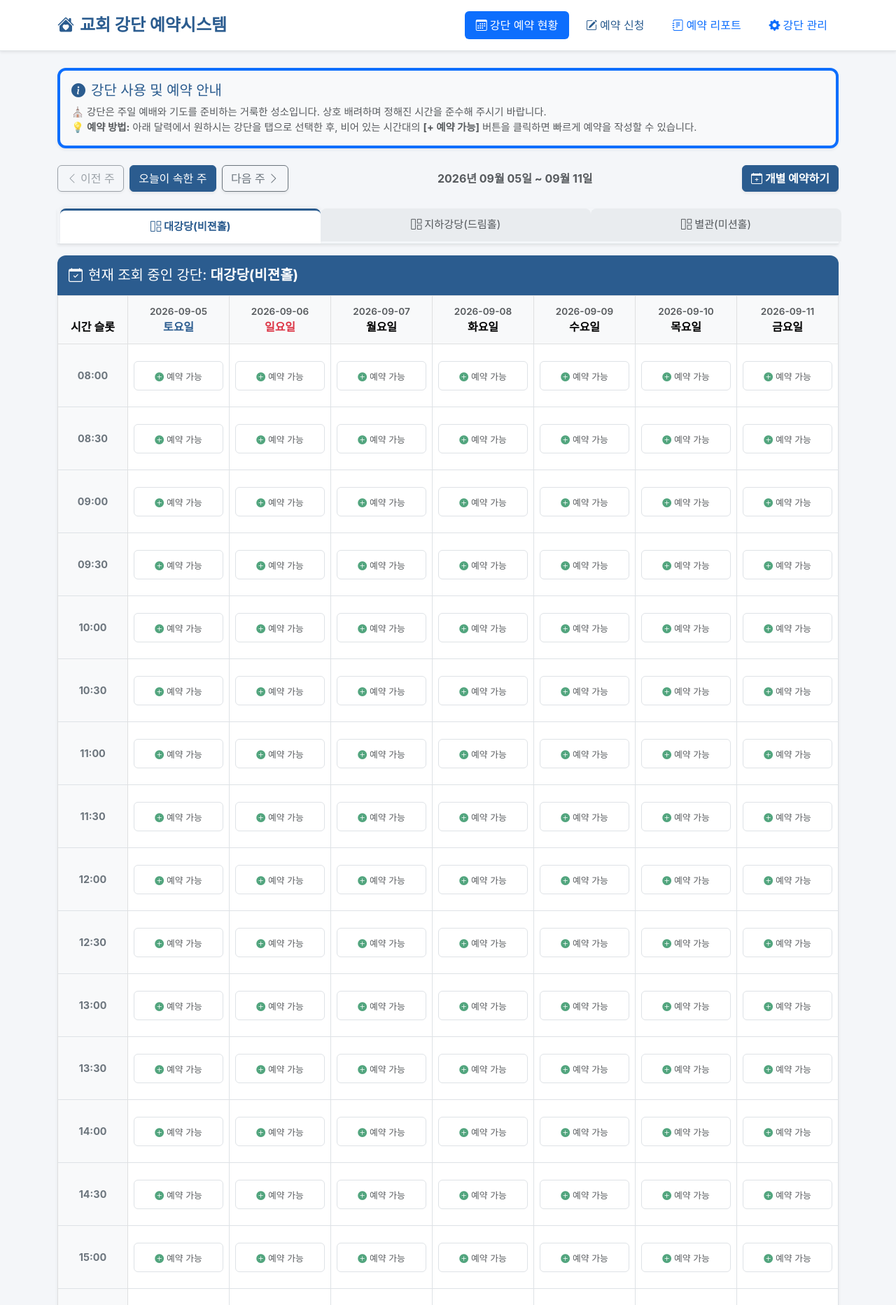
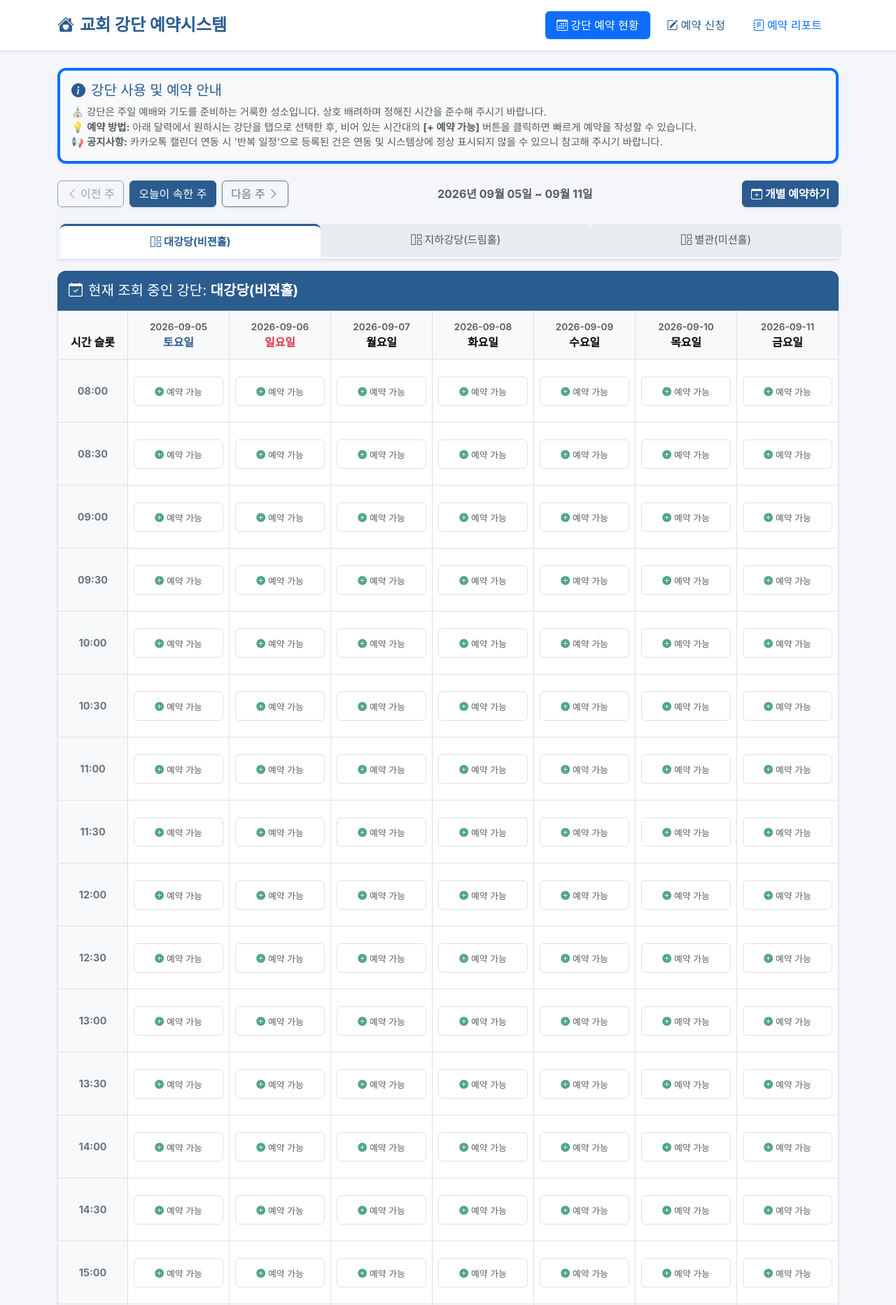
Before and after one commit to twayworks-bot/booking, a Flask app: page /reserve/ in a window 1280 px wide. Shown: the top 1865 px of the page at 70% size. Run offline with Flask 3, Linux system fonts and the light colour scheme; data comes from the database, SQL or seed files in the repository; data that the repository does not hold is empty.

Commit message:
update the admin page to be hidden.

```diff
--- a/app.py
+++ b/app.py
@@ -130,17 +130,18 @@ def get_event_slots(start_dt, end_dt):
     return slots
 
 def get_room_prefixes(room):
-    # 1. 강단별 기본 등록 단어 정의
+    # 1. 강단별 기본 등록 단어 정의 (유연한 포함관계 검사 적용으로 명칭 변동 대비)
     defaults = []
-    if room['name'] == "대강당(비젼홀)":
+    name = room['name']
+    if "비젼홀" in name or "비전홀" in name or "비전횰" in name:
         defaults = ["비젼홀", "비전홀", "비전횰"]
-    elif room['name'] == "지하강당(드림홀)":
+    elif "드림홀" in name or "드림횰" in name:
         defaults = ["드림홀", "드림횰"]
-    elif room['name'] == "별관(미션홀)":
+    elif "별관" in name or "미션홀" in name or "별관5층" in name:
         defaults = ["별관5층", "별관오층", "별관5", "별관"]
     else:
         # 새로 추가된 신규 예배실의 경우 강단 이름 자체를 기본 단어로 삼습니다.
-        name_clean = room['name'].split('(')[0].strip()
+        name_clean = name.split('(')[0].strip()
         defaults = [name_clean] if name_clean else []
 
     # 2. DB 테이블 컬럼에 저장된 시작단어 파싱
--- a/static/style.css
+++ b/static/style.css
@@ -67,6 +67,11 @@ header {
 }
 
 /* 달력 테이블 스타일 */
+.calendar-table {
+    table-layout: fixed;
+    width: 100%;
+    min-width: 1000px; /* 하루 기입칸의 넓이가 고르게 보장되도록 테이블의 최소 넓이를 보장합니다 */
+}
 .calendar-table th {
     padding: 12px 8px;
     font-weight: 600;
@@ -76,7 +81,7 @@ header {
 }
 .cell-height {
     height: 90px;
-    min-width: 140px;
+    min-width: 120px;
     background-color: #fafbfc;
 }
 .calendar-table tbody tr:hover td {
--- a/templates/admin_rooms.html
+++ b/templates/admin_rooms.html
@@ -19,7 +19,7 @@
                 <li class="nav-item"><a href="{{ url_for('reserve.index') }}" class="nav-link btn-outline-primary me-2"><i class="bi bi-calendar3 me-1"></i>강단 예약 현황</a></li>
                 <li class="nav-item"><a href="{{ url_for('reserve.book') }}" class="nav-link btn-outline-primary me-2"><i class="bi bi-pencil-square me-1"></i>예약 신청</a></li>
                 <li class="nav-item"><a href="{{ url_for('reserve.report') }}" class="nav-link btn-outline-secondary me-2"><i class="bi bi-journal-text me-1"></i>예약 리포트</a></li>
-                <li class="nav-item"><a href="{{ url_for('reserve.admin_rooms') }}" class="nav-link active"><i class="bi bi-gear-fill me-1"></i>강단 관리</a></li>
+                <li class="nav-item d-none"><a href="{{ url_for('reserve.admin_rooms') }}" class="nav-link active"><i class="bi bi-gear-fill me-1"></i>강단 관리</a></li>
             </ul>
         </div>
     </header>
--- a/templates/book.html
+++ b/templates/book.html
@@ -19,7 +19,7 @@
                 <li class="nav-item"><a href="{{ url_for('reserve.index') }}" class="nav-link btn-outline-primary me-2"><i class="bi bi-calendar3 me-1"></i>강단 예약 현황</a></li>
                 <li class="nav-item"><a href="{{ url_for('reserve.book') }}" class="nav-link active me-2"><i class="bi bi-pencil-square me-1"></i>예약 신청</a></li>
                 <li class="nav-item"><a href="{{ url_for('reserve.report') }}" class="nav-link btn-outline-secondary me-2"><i class="bi bi-journal-text me-1"></i>예약 리포트</a></li>
-                <li class="nav-item"><a href="{{ url_for('reserve.admin_rooms') }}" class="nav-link btn-outline-dark"><i class="bi bi-gear-fill me-1"></i>강단 관리</a></li>
+                <li class="nav-item d-none"><a href="{{ url_for('reserve.admin_rooms') }}" class="nav-link btn-outline-dark"><i class="bi bi-gear-fill me-1"></i>강단 관리</a></li>
             </ul>
         </div>
     </header>
--- a/templates/cancel.html
+++ b/templates/cancel.html
@@ -19,7 +19,7 @@
                 <li class="nav-item"><a href="{{ url_for('reserve.index') }}" class="nav-link btn-outline-primary me-2"><i class="bi bi-calendar3 me-1"></i>강단 예약 현황</a></li>
                 <li class="nav-item"><a href="{{ url_for('reserve.book') }}" class="nav-link btn-outline-primary me-2"><i class="bi bi-pencil-square me-1"></i>예약 신청</a></li>
                 <li class="nav-item"><a href="{{ url_for('reserve.report') }}" class="nav-link btn-outline-secondary me-2"><i class="bi bi-journal-text me-1"></i>예약 리포트</a></li>
-                <li class="nav-item"><a href="{{ url_for('reserve.admin_rooms') }}" class="nav-link btn-outline-dark"><i class="bi bi-gear-fill me-1"></i>강단 관리</a></li>
+                <li class="nav-item d-none"><a href="{{ url_for('reserve.admin_rooms') }}" class="nav-link btn-outline-dark"><i class="bi bi-gear-fill me-1"></i>강단 관리</a></li>
             </ul>
         </div>
     </header>
--- a/templates/index.html
+++ b/templates/index.html
@@ -19,7 +19,7 @@
                 <li class="nav-item"><a href="{{ url_for('reserve.index') }}" class="nav-link active me-2"><i class="bi bi-calendar3 me-1"></i>강단 예약 현황</a></li>
                 <li class="nav-item"><a href="{{ url_for('reserve.book') }}" class="nav-link btn-outline-primary me-2"><i class="bi bi-pencil-square me-1"></i>예약 신청</a></li>
                 <li class="nav-item"><a href="{{ url_for('reserve.report') }}" class="nav-link btn-outline-secondary me-2"><i class="bi bi-journal-text me-1"></i>예약 리포트</a></li>
-                <li class="nav-item"><a href="{{ url_for('reserve.admin_rooms') }}" class="nav-link btn-outline-dark"><i class="bi bi-gear-fill me-1"></i>강단 관리</a></li>
+                <li class="nav-item d-none"><a href="{{ url_for('reserve.admin_rooms') }}" class="nav-link btn-outline-dark"><i class="bi bi-gear-fill me-1"></i>강단 관리</a></li>
             </ul>
         </div>
     </header>
@@ -43,7 +43,8 @@
                 <h5 class="card-title text-primary"><i class="bi bi-info-circle-fill me-2"></i>강단 사용 및 예약 안내</h5>
                 <p class="card-text text-muted mb-0" style="font-size: 0.9rem;">
                     ⛪ 강단은 주일 예배와 기도를 준비하는 거룩한 성소입니다. 상호 배려하며 정해진 시간을 준수해 주시기 바랍니다.<br>
-                    💡 <strong>예약 방법:</strong> 아래 달력에서 원하시는 강단을 탭으로 선택한 후, 비어 있는 시간대의 <strong>[+ 예약 가능]</strong> 버튼을 클릭하면 빠르게 예약을 작성할 수 있습니다.
+                    💡 <strong>예약 방법:</strong> 아래 달력에서 원하시는 강단을 탭으로 선택한 후, 비어 있는 시간대의 <strong>[+ 예약 가능]</strong> 버튼을 클릭하면 빠르게 예약을 작성할 수 있습니다.<br>
+                    📢 <strong>공지사항:</strong> 카카오톡 캘린더 연동 시 '반복 일정'으로 등록된 건은 연동 및 시스템상에 정상 표시되지 않을 수 있으니 참고해 주시기 바랍니다.
                 </p>
             </div>
         </div>
@@ -175,8 +176,8 @@
             <div class="text-center py-5 shadow-sm bg-white rounded border mb-5">
                 <i class="bi bi-building-exclamation text-warning display-1"></i>
                 <h3 class="mt-3">등록된 강단이 없습니다</h3>
-                <p class="text-muted">강단 관리 메뉴에서 예배실 및 강단을 먼저 생성해주세요.</p>
-                <a href="{{ url_for('reserve.admin_rooms') }}" class="btn btn-primary mt-2">
+                <p class="text-muted">예약 대상 강단이 생성되지 않았습니다. 관리자에게 문의해 주세요.</p>
+                <a href="{{ url_for('reserve.admin_rooms') }}" class="btn btn-primary mt-2 d-none">
                     <i class="bi bi-plus-circle me-1"></i>강단 등록하러 가기
                 </a>
             </div>
--- a/templates/report.html
+++ b/templates/report.html
@@ -19,7 +19,7 @@
                 <li class="nav-item"><a href="{{ url_for('reserve.index') }}" class="nav-link btn-outline-primary me-2"><i class="bi bi-calendar3 me-1"></i>강단 예약 현황</a></li>
                 <li class="nav-item"><a href="{{ url_for('reserve.book') }}" class="nav-link btn-outline-primary me-2"><i class="bi bi-pencil-square me-1"></i>예약 신청</a></li>
                 <li class="nav-item"><a href="{{ url_for('reserve.report') }}" class="nav-link active me-2"><i class="bi bi-journal-text me-1"></i>예약 리포트</a></li>
-                <li class="nav-item"><a href="{{ url_for('reserve.admin_rooms') }}" class="nav-link btn-outline-dark"><i class="bi bi-gear-fill me-1"></i>강단 관리</a></li>
+                <li class="nav-item d-none"><a href="{{ url_for('reserve.admin_rooms') }}" class="nav-link btn-outline-dark"><i class="bi bi-gear-fill me-1"></i>강단 관리</a></li>
             </ul>
         </div>
     </header>
```
Also changed, not shown: README.md, 1 other file.
